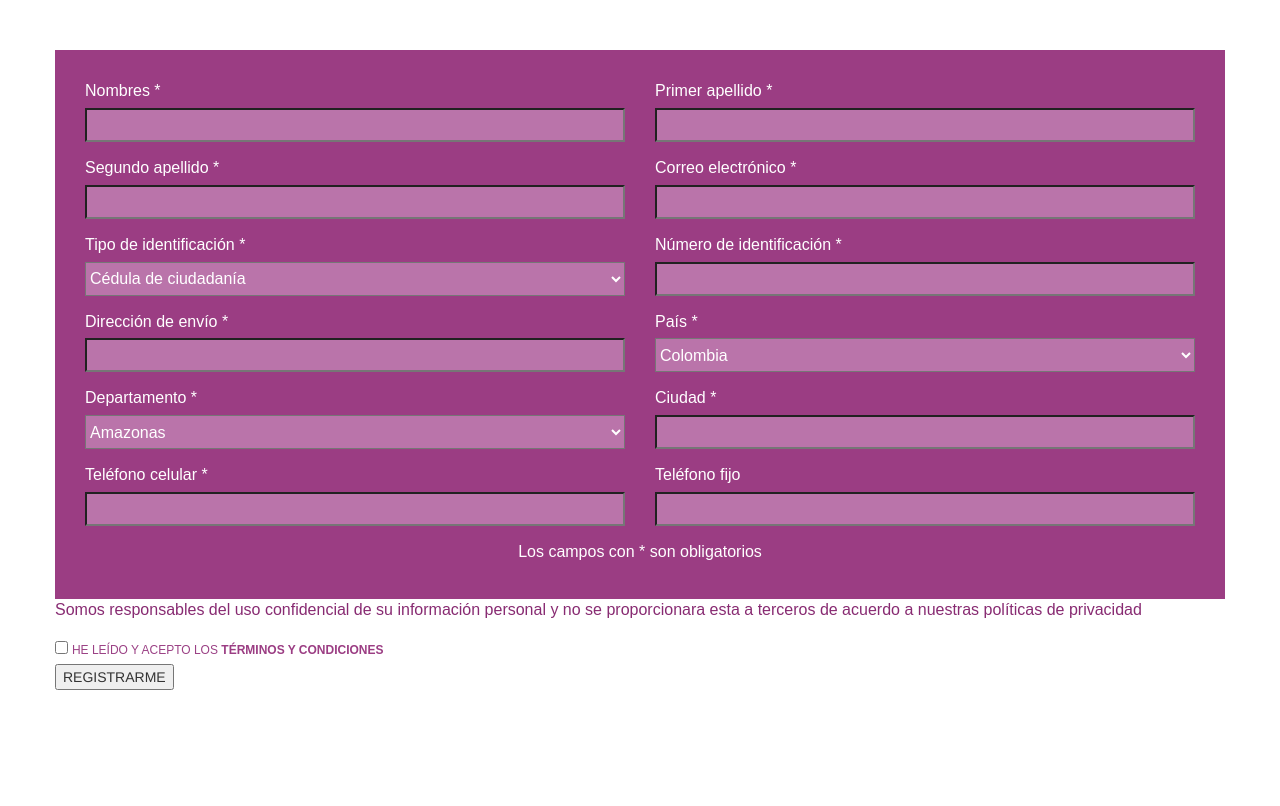
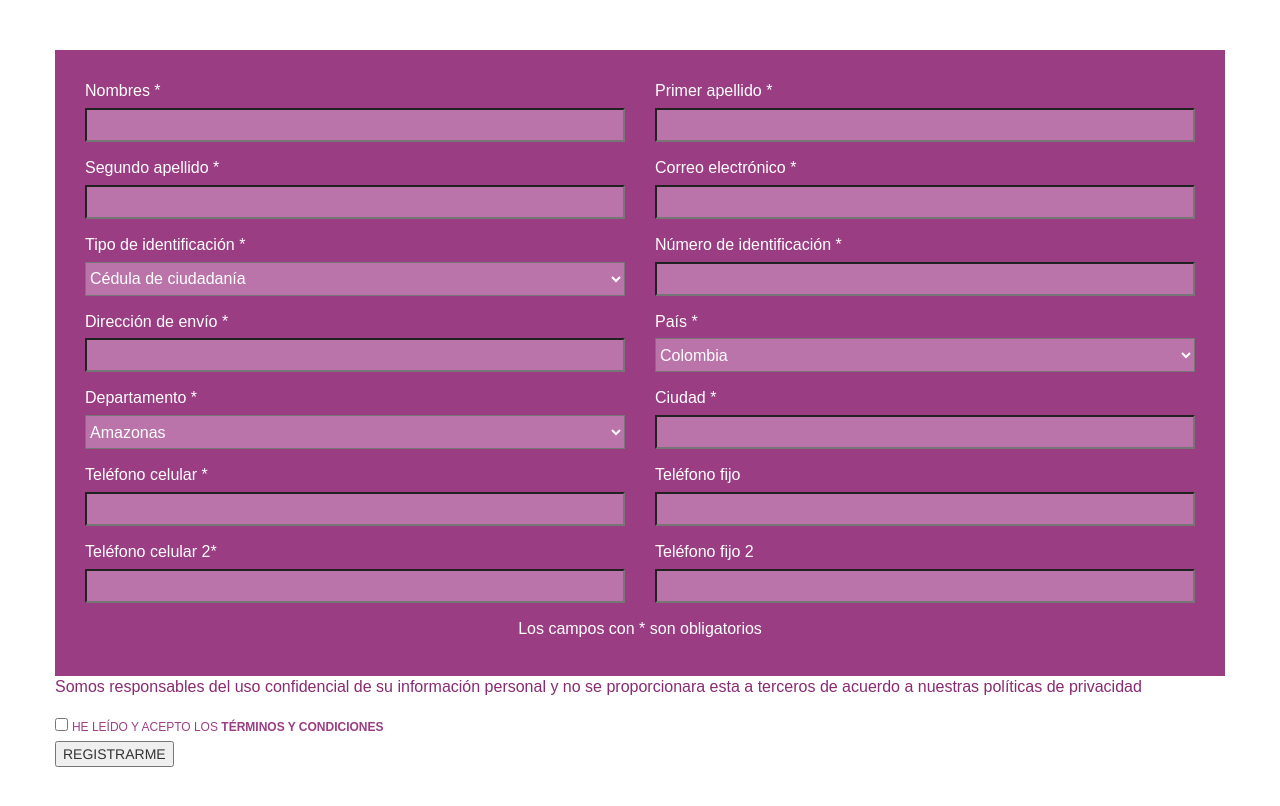
Before and after one commit to wiliamgarciamontealegre/contacto, a plain HTML site: page index.html in a window 1280 px wide. Drawn offline with Linux system fonts and the light colour scheme.

Commit message:
se agrego dos input mas

```diff
--- a/index.html
+++ b/index.html
@@ -256,6 +256,16 @@
                         </div>
 
                         <div class="clearfix"></div>
+                        <div class="col-md-6">
+                            <label>Teléfono celular 2*</label>
+                            <input type="number" name="telefono_celular"  required />
+                        </div>
+                        <div class="col-md-6">
+                            <label>Teléfono fijo 2 </label>
+                            <input type="text" name="telefono_fijo" />
+                        </div>
+
+                        <div class="clearfix"></div>
                         <div class="col-md-12">
                             <label style="margin-top: 15px;text-align: center; display: block">Los campos con * son obligatorios</label>
                         </div>
```
Also changed, not shown: commits.txt (added).
